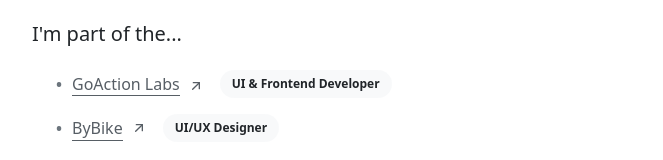
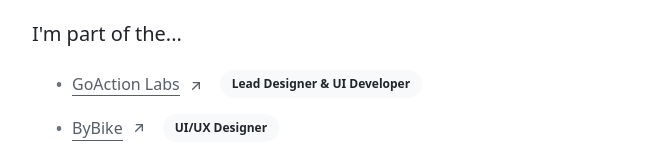
Before and after one commit to HevalNergiz/my-personal-webpage, a React (Create React App) app: page / in a window 1280 px wide. Shown: the part 1044-1204 px from the top of the page, without its empty margins (308-971 px from the left). Built offline with nearby package versions, Linux system fonts and the light colour scheme.

Commit message:
my job title is updated

```diff
--- a/src/components/StartUpsList.js
+++ b/src/components/StartUpsList.js
@@ -17,7 +17,7 @@
 
               <IconArrowUpRight className="ms-2" size={16}></IconArrowUpRight>
             </span>
-            <span className="badge bg-light">UI & Frontend Developer</span>
+            <span className="badge bg-light">Lead Designer & UI Developer</span>
           </a>
         </li>
         <li>
```
